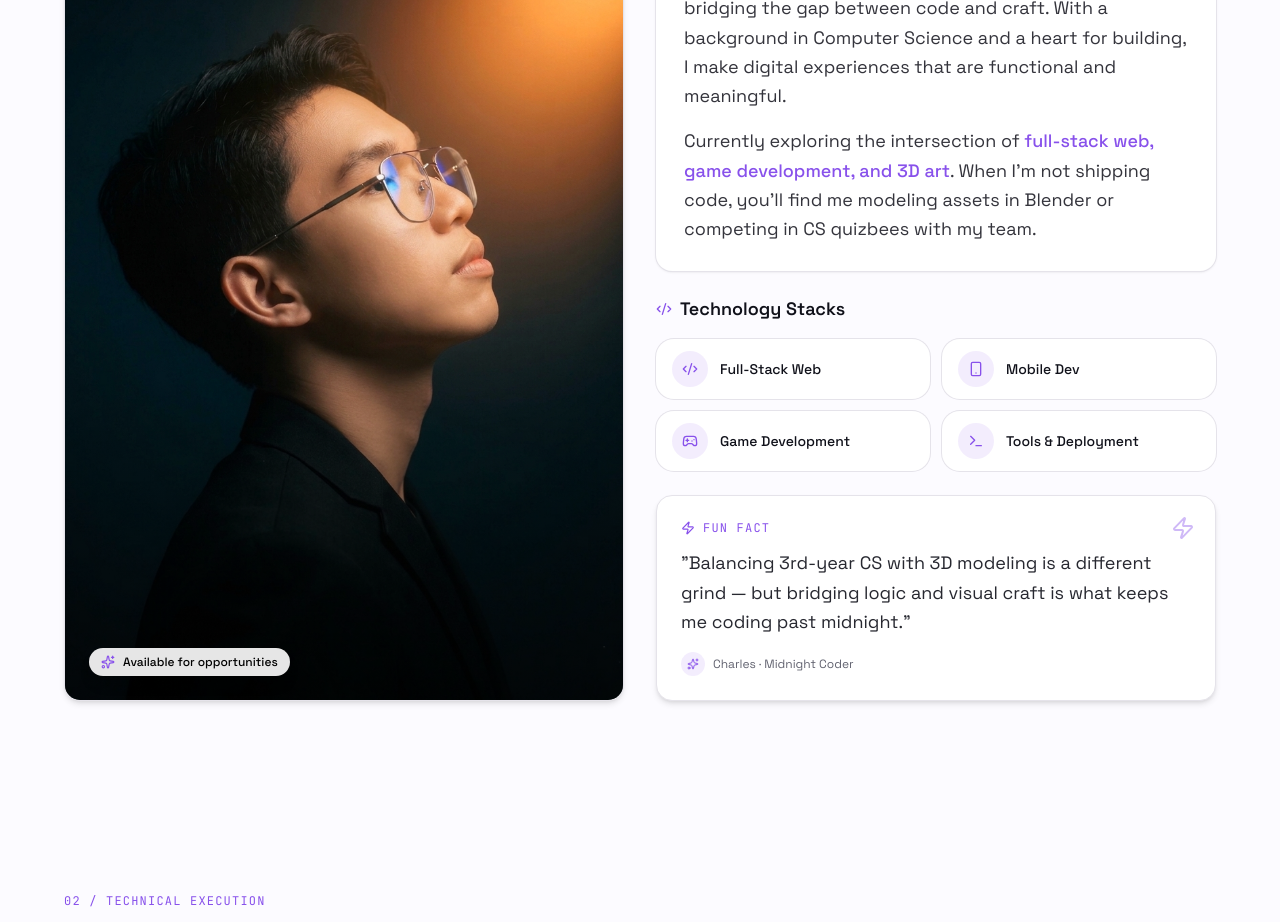
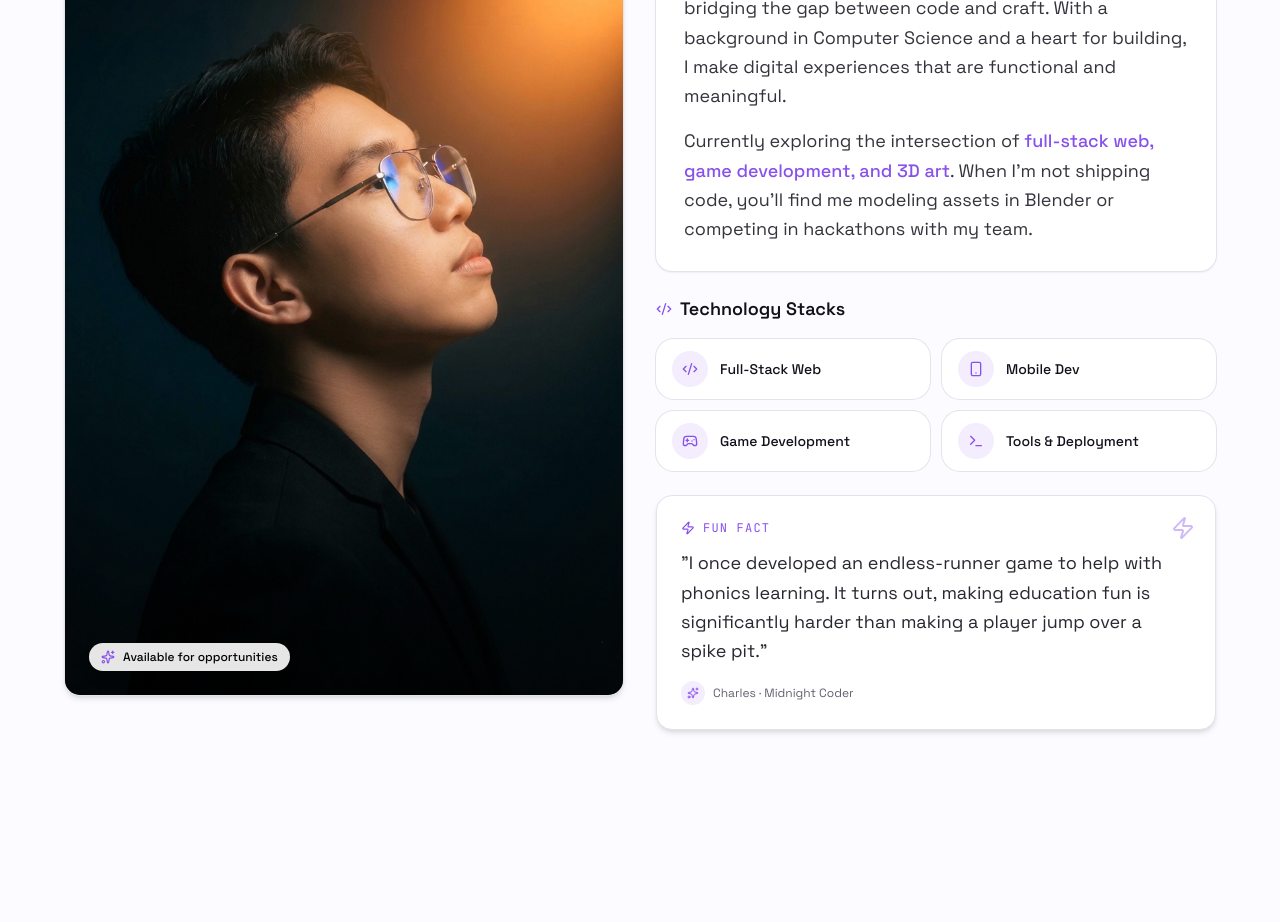
Before and after one commit to Charles-CS/Website-Portfolio, a Next.js app: page / in a window 1280 px wide. Shown: the part 1880-2802 px from the top of the page. Built offline with nearby package versions, Linux system fonts and the light colour scheme.

Commit message:
style: update about section image height, alignment and fun fact text

```diff
--- a/components/about-section.tsx
+++ b/components/about-section.tsx
@@ -73,9 +73,9 @@ export function AboutSection() {
           Passionate developer & creator who loves building meaningful digital experiences.
         </p>
 
-        <div className="mt-12 grid grid-cols-1 gap-8 lg:grid-cols-2">
+        <div className="mt-12 grid grid-cols-1 gap-8 lg:grid-cols-2 lg:items-stretch">
           {/* Left: image card */}
-          <div className="relative flex min-h-[460px] flex-col justify-end overflow-hidden rounded-2xl border border-border bg-card p-6 shadow-md">
+          <div className="relative flex lg:h-[100vh] min-h-[460px] flex-col justify-end overflow-hidden rounded-2xl border border-border bg-card p-6 shadow-md lg:sticky lg:top-12">
             <img
               src="/img/profile/AI profile.png"
               alt="Charles Platon"
@@ -90,7 +90,7 @@ export function AboutSection() {
           </div>
 
           {/* Right column */}
-          <div className="flex flex-col gap-6">
+          <div className="flex flex-col gap-6 justify-center">
             <div className="relative rounded-2xl bg-card p-7 shadow-sm ring-1 ring-border">
               <span className="absolute -left-1.5 top-12 h-2.5 w-2.5 rounded-full bg-primary" aria-hidden />
               <Quote className="h-6 w-6 text-primary" aria-hidden />
@@ -104,7 +104,7 @@ export function AboutSection() {
                 <p>
                   Currently exploring the intersection of{" "}
                   <span className="font-medium text-primary">full-stack web, game development, and 3D art</span>. When
-                  I&apos;m not shipping code, you&apos;ll find me modeling assets in Blender or competing in CS quizbees
+                  I&apos;m not shipping code, you&apos;ll find me modeling assets in Blender or competing in hackathons
                   with my team.
                 </p>
               </div>
@@ -244,8 +244,8 @@ export function AboutSection() {
                 Fun Fact
               </p>
               <p className="mt-3 text-lg leading-relaxed text-pretty text-foreground/90">
-                &quot;Balancing 3rd-year CS with 3D modeling is a different grind — but bridging logic and visual craft
-                is what keeps me coding past midnight.&quot;
+                &quot;I once developed an endless-runner game to help with phonics learning. It turns out, making
+                education fun is significantly harder than making a player jump over a spike pit.&quot;
               </p>
               <div className="mt-4 flex items-center gap-2 text-xs text-muted-foreground">
                 <span className="flex h-6 w-6 items-center justify-center rounded-full bg-primary/10">
```
